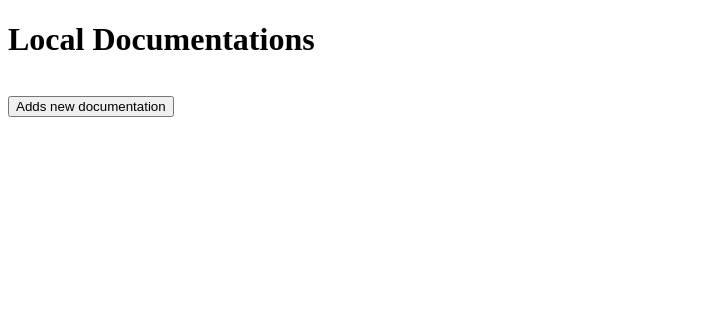
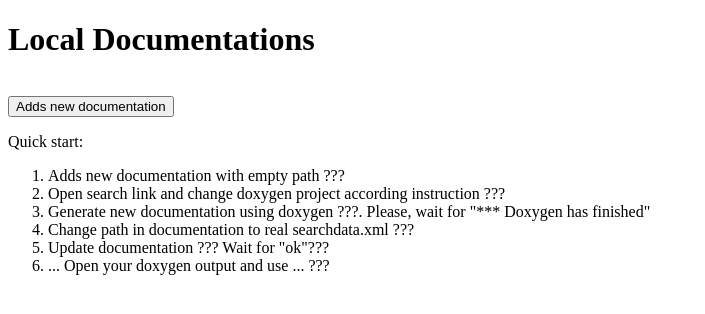
Before and after one commit to evgenykislov/doxy-search, a Django app: page /localsrv/admin/ in a window 1280 px wide. Shown: the top 314 px of the page, without its empty margins (0-705 px from the left). Run offline with Django 3.2, Linux system fonts and the light colour scheme; data that the repository does not hold is empty.

Commit message:
Add quick start text.

```diff
--- a/localsrv/templates/admin_form.html
+++ b/localsrv/templates/admin_form.html
@@ -58,5 +58,16 @@
     </table>
     <p></p>
     <form action="add/"><button type="submit">Adds new documentation</button></form>
+    <p>Quick start:</p>
+    <p>
+        <ol>
+            <li>Adds new documentation with empty path ???</li>
+            <li>Open search link and change doxygen project according instruction ???</li>
+            <li>Generate new documentation using doxygen ???. Please, wait for "*** Doxygen has finished"</li>
+            <li>Change path in documentation to real searchdata.xml ???</li>
+            <li>Update documentation ??? Wait for "ok"???</li>
+            <li>... Open your doxygen output and use ... ???</li>
+        </ol>
+    </p>
 </body>
 </html>
```
